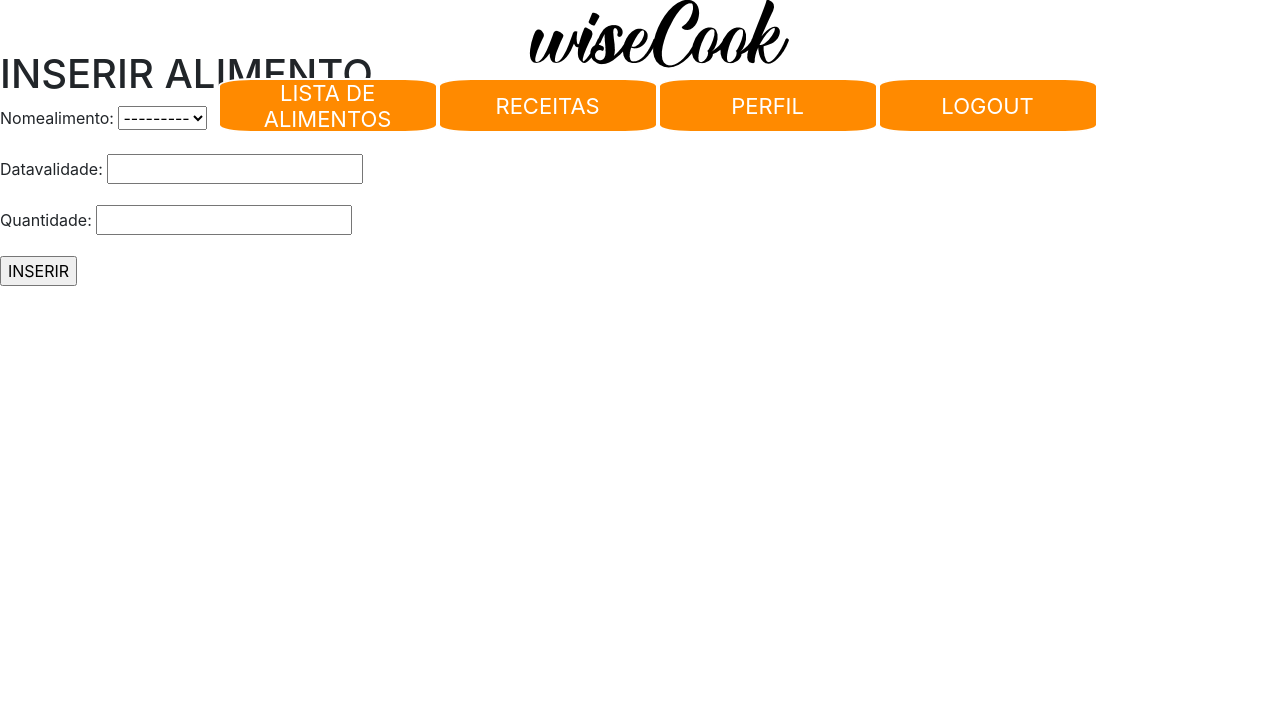
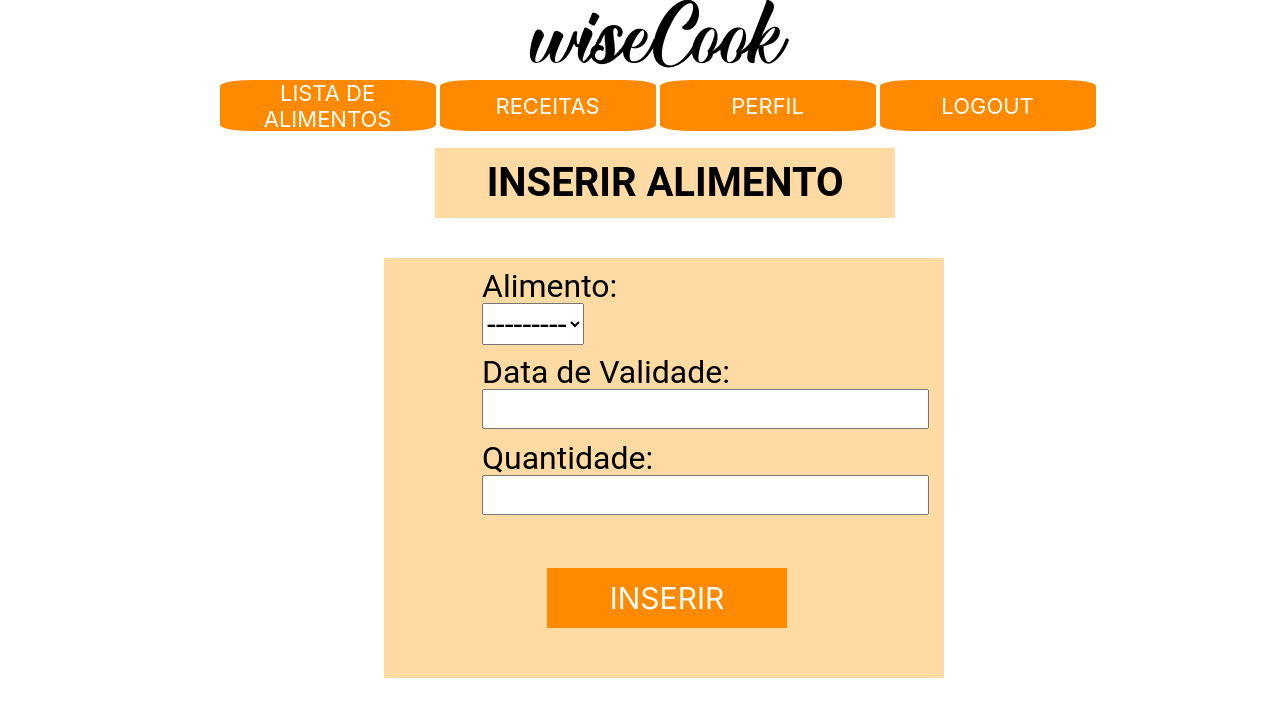
Before and after one commit to lucNovais/WiseCook, a Django app: page /insert/ in a window 1280 px wide. Shown: the part 22-739 px from the top of the page. Run offline with Django 3.2, Linux system fonts and the light colour scheme; the visitor is signed in with stand-in values (Sample User, id 1); data that the repository does not hold is empty.

Commit message:
Finalizando a modelagem das páginas.

```diff
--- a/wisecook/src/assets/css/styles.css
+++ b/wisecook/src/assets/css/styles.css
@@ -79,6 +124,23 @@ body {
 
 	width: 580px;
 	height: 300px;
+
+	background: #FFDAA2;
+}
+
+.alignInsertItem {
+	position: absolute;
+	top: 280px;
+	left: 30%;
+	font-size: 22px;
+	line-height: 26px;
+
+	align-items: center;
+	justify-content: center;
+	display: flex;
+
+	width: 560px;
+	height: 420px;
 
 	background: #FFDAA2;
 }
@@ -348,27 +414,220 @@ body {
 	background: #FFDAA2;
 }
 
+
 .profileText {
 	position: absolute;
-	width: 200px;
-	height: 60px;
-	left: 43%;
-	top: 26%;
+	width: 460px;
+	height: 70px;
+	left: 34%;
+	top: 170px;
+
+	text-align: center;
+	font-size: 40px;
+	align-items: center;
+	justify-content: center;
+	display: flex;
 
 	font-family: Roboto;
+	font-style: normal;
+	font-weight: bold;
 	font-size: 40px;
-	font-style: bold;
-	text-align: center;
+	line-height: 26px;
 
 	color: black;
-	background-color: #FFDAA2;
+	background: #FFDAA2
 }
+
+.itemListText {
+	position: absolute;
+	width: 460px;
+	height: 70px;
+	left: 34%;
+	top: 170px;
+
+	text-align: center;
+	font-size: 40px;
+	align-items: center;
+	justify-content: center;
+	display: flex;
+
+	font-family: Roboto;
+	font-style: normal;
+	font-weight: bold;
+	font-size: 40px;
+	line-height: 26px;
+
+	color: black;
+	background: #FFDAA2;
+}
+
+.insertItemText {
+	position: absolute;
+	width: 460px;
+	height: 70px;
+	left: 34%;
+	top: 170px;
+
+	text-align: center;
+	font-size: 40px;
+	align-items: center;
+	justify-content: center;
+	display: flex;
+
+	font-family: Roboto;
+	font-style: normal;
+	font-weight: bold;
+	font-size: 40px;
+	line-height: 26px;
+
+	color: black;
+	background: #FFDAA2;
+}
+
+.updateProfileText {
+	position: absolute;
+	width: 460px;
+	height: 70px;
+	left: 34%;
+	top: 170px;
+
+	text-align: center;
+	font-size: 40px;
+	align-items: center;
+	justify-content: center;
+	display: flex;
+
+	font-family: Roboto;
+	font-style: normal;
+	font-weight: bold;
+	font-size: 40px;
+	line-height: 26px;
+
+	color: black;
+	background: #FFDAA2;
+}
+
 
 .profileDesc {
 	position: absolute;
 	font-size: 26px;
-	top: 36%;
+	top: 38%;
 	left: 40%;
+}
+
+.itemListDesc {
+	position: absolute;
+	font-size: 26px;
+	top: 38.5%;
+	left: 30%;
+}
+
+.insertItem input{
+	position: absolute;
+	left: 163px;
+	top: 310px;
+
+	background-color: #FF8A00; /* Green background */
+	border: none;
+	color: white; /* White text */
+	padding: 10px 24px; /* Some padding */
+	cursor: pointer; /* Pointer/hand icon */
+	float: left; /* Float the buttons side by side */
+
+	text-align: center;
+	font-size: 30px;
+	line-height: 26px;
+	width: 240px;
+	height: 60px;
+}
+
+.insertItem input:hover {
+	background-color: yellow;
+}
+
+.insertItem input{
+	position: absolute;
+	left: 163px;
+	top: 310px;
+
+	background-color: #FF8A00; /* Green background */
+	border: none;
+	color: white; /* White text */
+	padding: 10px 24px; /* Some padding */
+	cursor: pointer; /* Pointer/hand icon */
+	float: left; /* Float the buttons side by side */
+
+	text-align: center;
+	font-size: 30px;
+	line-height: 26px;
+	width: 240px;
+	height: 60px;
+}
+
+.plusButton button{
+	position: relative;
+	background-color: #FF8A00;
+	text-align: center;
+	font-size: 30px;
+	line-height: 26px;
+	width: 50px;
+	height: 50px;
+
+	top: 10px;
+	left: 48%;
+	border: none;
+}
+
+.plusButton button:hover {
+	background-color: yellow;
+}
+
+.alimentoText {
+	position: relative;
+	width: 175px;
+	height: 26px;
+	top: -160px;
+	left: -15%;
+
+	font-family: Roboto;
+	font-style: normal;
+	font-weight: normal;
+	font-size: 32px;
+	line-height: 34px;
+
+	color: #000000;
+}
+
+.dataValidadeText {
+	position: relative;
+	width: 280px;
+	height: 26px;
+	top: -100px;
+	left: -15%;
+
+	font-family: Roboto;
+	font-style: normal;
+	font-weight: normal;
+	font-size: 32px;
+	line-height: 34px;
+
+	color: #000000;
+}
+
+.quantidadeText {
+	position: relative;
+	width: 280px;
+	height: 26px;
+	top: -40px;
+	left: -15%;
+
+	font-family: Roboto;
+	font-style: normal;
+	font-weight: normal;
+	font-size: 32px;
+	line-height: 34px;
+
+	color: #000000;
 }
 
 .userText {
--- a/wisecook/src/possui/views.py
+++ b/wisecook/src/possui/views.py
@@ -12,7 +12,6 @@ from django.contrib.auth.decorators import login_required
 def deleteItem(request, pk):
     alimento = Possui.objects.get(id=pk)
     alimento.delete()
-    messages.success(request, "Alimento deletado com sucesso!")
     return redirect('list')
 
 @login_required
@@ -25,7 +24,6 @@ def insertView(request, *args, **kwargs):
                 'quantidade': form.cleaned_data['quantidade']}
         stock = UserPossuiForm(data)
         stock.save()
-        messages.success(request, "Item adicionado com sucesso!")
         return redirect('list')
 
     context = {
--- a/wisecook/src/receitas/views.py
+++ b/wisecook/src/receitas/views.py
@@ -61,6 +61,7 @@ def feedscreen(request, *args, **kwargs):
                 GROUP BY nomereceita_id) W
                 ON T.nomereceita_id = W.nomereceita_id
             )
+        WHERE ( CAST(T.quantidadeUsuario AS FLOAT)/ CAST (W.quantidadeReceita AS FLOAT) )*100 > 25
         ORDER BY correspondencia DESC
     )
     """%(request.user.id, request.user.id)
--- a/wisecook/src/templates/insertitemScreen.html
+++ b/wisecook/src/templates/insertitemScreen.html
@@ -1,10 +1,17 @@
 {% extends 'base.html' %} {% block content %}
 
-<h1>INSERIR ALIMENTO</h1>
+<div class="insertItemText"> INSERIR ALIMENTO</div>
 
+<div class="alignInsertItem">
 <form method="POST">
-  {% csrf_token %} {{form.as_p}}
-  <input type="submit" value="INSERIR" />
+  {% csrf_token %}
+
+  <div class="alimentoText">Alimento: <br> {{ form.nomealimento }}</div>
+  <div class="dataValidadeText">Data de Validade: <br> {{ form.datavalidade }}</div>
+  <div class="quantidadeText">Quantidade: <br> {{ form.quantidade }}</div>
+
+  <div class="insertItem"><input type="submit" value="INSERIR" /></div>
 </form>
+</div>
 
 {%endblock content%}
--- a/wisecook/src/templates/recipeScreen.html
+++ b/wisecook/src/templates/recipeScreen.html
@@ -1,7 +1,9 @@
 {% extends 'base.html' %} {% block content %}
 
-<h1>{{nome}}</h1>
+<div class="containerr">
+<div class=loginText>{{nome}}</div>
 
+<br><br><br>
 <h2>Ingredientes:</h2>
 {% for key, value in ingredientes %}
 <li>{{ key }}; Quantidade: {{value}} u.m.</li>
@@ -9,5 +11,6 @@
 
 <h2>Modo de preparo:</h2>
 <p>{{modopreparo}}</p>
+</div>
 
 {%endblock content%}
--- a/wisecook/src/templates/update.html
+++ b/wisecook/src/templates/update.html
@@ -1,7 +1,7 @@
 {% extends 'base.html' %} {% block content %}
 
-<div class="container" style="margin-top: 10px">
-  <h2>UPDATE VIEW</h2>
+<div class="container" style="margin-top: 190px">
+  <div class="updateProfileText">ATUALIZAR PERFIL</div>
   {% if messages %}
   <ul class="messages">
     {% for message in messages %}
@@ -34,8 +34,8 @@
         value="{{usuario.restricoes}}"
       />
     </div>
-    <button type="submit" class="btn btn-primary">Update</button>
   </form>
 </div>
+<div class="btn-group-update"><button type="submit" class="btn btn-primary">ATUALIZAR</button></div>
 
 {%endblock content%}
```
Also changed, not shown: other parts of wisecook/src/assets/css/styles.css (+56 -0 lines), wisecook/src/assets/css/styles_receitas.css (+26 -10 lines), wisecook/src/templates/editProfileScreen.html (+13 -4 lines), wisecook/src/templates/itemlistScreen.html (+10 -6 lines), wisecook/src/templates/novoFeed.html (+14 -4 lines), wisecook/src/templates/registration/logged_out.html (+6 -2 lines), wisecook/src/assets/img/defaultImg.png.
